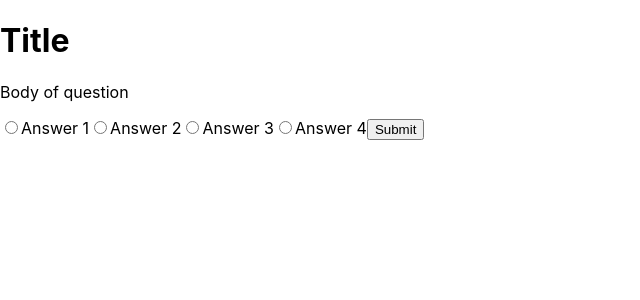
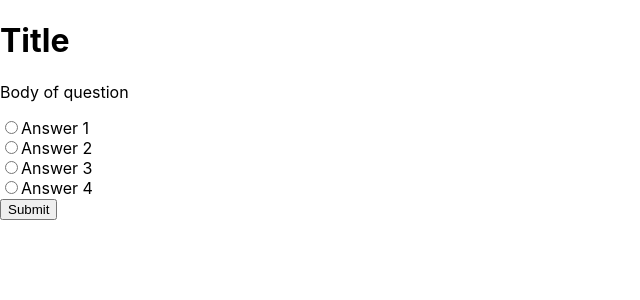
Before and after one commit to david-sai/bruin-bowl, a React (Create React App) app in the folder bruin-bowl/: page / in a window 1280 px wide. Shown: the top 300 px of the page, without its empty margins (0-640 px from the left). Built offline with nearby package versions, Linux system fonts and the light colour scheme.

Commit message:
Change Multiple Choice
Made it so you can click anywhere on the line to select the answer

```diff
--- a/bruin-bowl/src/components/AnswerBar.js
+++ b/bruin-bowl/src/components/AnswerBar.js
@@ -20,7 +20,6 @@ function AnswerBar({setVar}) {
             console.log("Fail!");
             setVar(false);
         }
-
     }
 
     const answer1 = "Answer 1"; // To be accessed from database later
@@ -31,10 +30,14 @@ function AnswerBar({setVar}) {
     return (
         <>
             <form method="post" onSubmit={handleSubmit}>
-                <input type="radio" name="answerNum" value="1" />{answer1}
-                <input type="radio" name="answerNum" value="2" />{answer2}
-                <input type="radio" name="answerNum" value="3" />{answer3}
-                <input type="radio" name="answerNum" value="4" />{answer4}
+                <input type="radio" id="answer1" name="answerNum" value="1" />
+                <label for="answer1">{answer1}</label><br />
+                <input type="radio" id="answer2" name="answerNum" value="2" />
+                <label for="answer2">{answer2}</label><br />
+                <input type="radio" id="answer3" name="answerNum" value="3" />
+                <label for="answer3">{answer3}</label><br />
+                <input type="radio" id="answer4" name="answerNum" value="4" />
+                <label for="answer4">{answer4}</label><br />
                 <button type="submit">Submit</button>
             </form>
         </>
```
